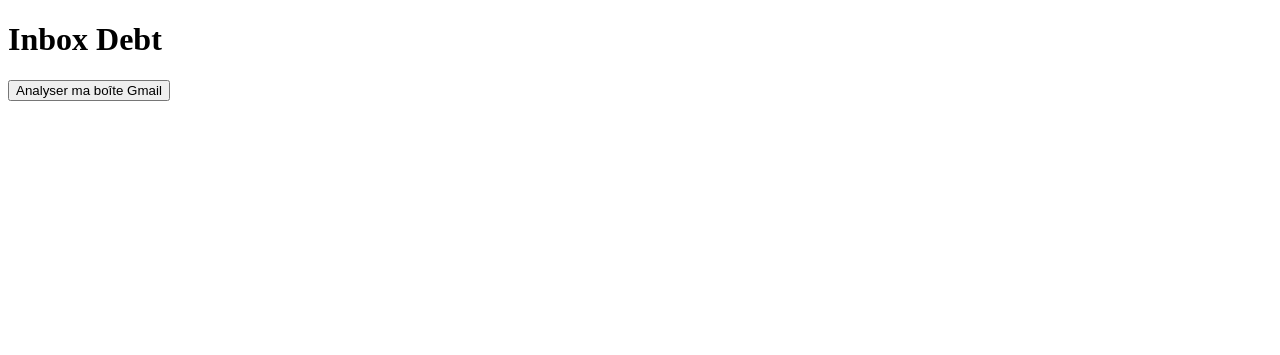
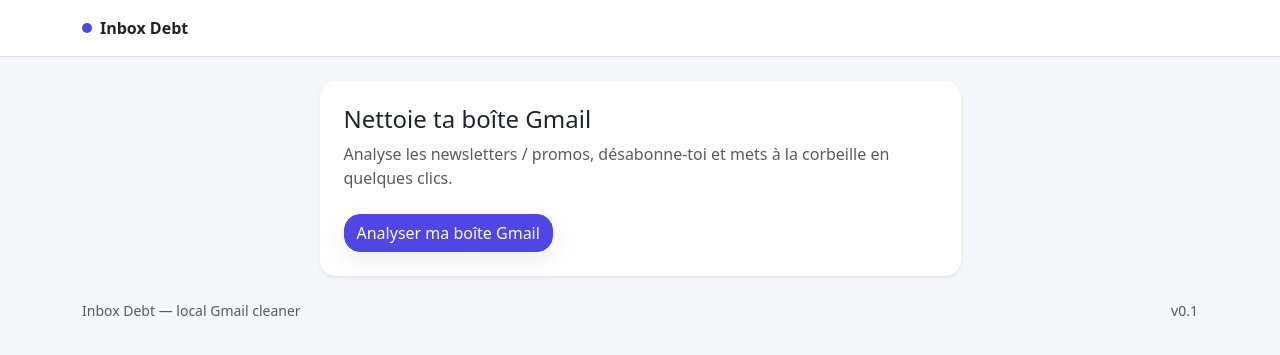
Before and after one commit to maeldolium/inbox_debt, a Flask app: page / in a window 1280 px wide. Shown: the top 355 px of the page. Run offline with Flask 3, Linux system fonts and the light colour scheme.

Commit message:
feat: add loading state, delete confirmation, and basic styling

```diff
--- a/app/app.py
+++ b/app/app.py
@@ -30,17 +30,31 @@ def analyze():
 def delete():
 
     domain = request.form.get("domain")
+    message = None
+    message_type = None
 
-    credentials = auth()
-    service = get_gmail_service(credentials)
+    try:
+        credentials = auth()
+        service = get_gmail_service(credentials)
 
-    results = list_unsubscribe_emails(service)
+        results = list_unsubscribe_emails(service)
 
-    message_ids = results[domain]["message_ids"]
+        message_ids = results[domain]["message_ids"]
+        count = len(message_ids)
 
-    delete_emails(service, message_ids)
+        delete_emails(service, message_ids)
 
-    return render_template("index.html")
+        results = list_unsubscribe_emails(service)
+
+        message = f"✓ {count} mails de {domain} ont été supprimés avec succès"
+        message_type = "success"
+
+    except Exception as e:
+        message = f"✗ Erreur lors de la suppression : {str(e)}"
+        message_type = "error"
+        results = list_unsubscribe_emails(service)
+
+    return render_template("results.html", data=results, message=message, message_type=message_type)
 
 
 if __name__ == "__main__":
--- /dev/null
+++ b/app/static/css/app.css
@@ -0,0 +1,34 @@
+/* Style boutons */
+.btn-app {
+  border-radius: var(--app-radius);
+  box-shadow: var(--app-shadow);
+}
+
+/* Style bouton principal */
+.btn-primary {
+  background-color: var(--app-brand);
+  border-color: var(--app-brand);
+}
+.btn-primary:hover {
+  background-color: transparent;
+  border-color: var(--app-brand-600);
+  color: var(--app-brand-600);
+}
+
+/* Bouton de suppression */
+.btn-delete {
+    background-color: var(--app-delete);
+    border-color: var(--app-delete);
+    color: var(--app-font-white);
+}
+.btn-delete:hover {
+    background-color: transparent;
+    border-color: var(--app-delete);
+    color: var(--app-delete);
+}
+
+/* Cards */
+.card {
+  border-radius: var(--app-radius);
+  box-shadow: var(--app-shadow);
+}
--- /dev/null
+++ b/app/static/css/tokens.css
@@ -0,0 +1,38 @@
+:root {
+  /* Brand */
+  --app-brand: #4f46e5;        /* ta couleur principale */
+  --app-brand-600: #4338ca;
+  --app-bg: #f6f7fb;
+
+  /* Radius / shadow */
+  --app-radius: 1rem;
+  --app-shadow: 0 8px 24px rgba(16, 24, 40, 0.08);
+
+  /* Typography */
+  --app-font: system-ui, -apple-system, Segoe UI, Roboto, Ubuntu, Cantarell, "Helvetica Neue", Arial, "Noto Sans", sans-serif;
+
+  /* Font color */
+  --app-font-white: #fff;
+  --app-font-black: #000;
+
+  /* Delete and errors */
+  --app-delete: #cd2323;
+}
+
+body {
+  font-family: var(--app-font);
+}
+
+/* Background helper */
+.bg-app {
+  background: var(--app-bg);
+}
+
+/* Small brand mark in header */
+.app-mark {
+  width: 10px;
+  height: 10px;
+  border-radius: 999px;
+  background: var(--app-brand);
+  display: inline-block;
+}
--- /dev/null
+++ b/app/templates/base.html
@@ -0,0 +1,52 @@
+<!doctype html>
+<html lang="fr">
+<head>
+  <meta charset="utf-8" />
+  <meta name="viewport" content="width=device-width, initial-scale=1" />
+  <title>{% block title %}Inbox Debt{% endblock %}</title>
+
+  <!-- Bootstrap (CDN) -->
+  <link href="https://cdn.jsdelivr.net/npm/bootstrap@5.3.3/dist/css/bootstrap.min.css" rel="stylesheet">
+
+  <!-- Variables de style et style de l'app -->
+  <link rel="stylesheet" href="{{ url_for('static', filename='css/tokens.css') }}">
+  <link rel="stylesheet" href="{{ url_for('static', filename='css/app.css') }}">
+
+  {% block head %}{% endblock %}
+</head>
+
+<body class="bg-app">
+  <header class="border-bottom bg-white">
+    <div class="container py-3 d-flex align-items-center justify-content-between">
+      <a href="{{ url_for('index') }}" class="text-decoration-none d-flex align-items-center gap-2">
+        <span class="app-mark"></span>
+        <span class="fw-semibold text-dark">Inbox Debt</span>
+      </a>
+
+      {% block header_actions %}{% endblock %}
+    </div>
+  </header>
+
+  <main class="container py-4">
+    {% if message %}
+      <div class="alert {{ 'alert-success' if message_type == 'success' else 'alert-danger' }} shadow-sm" role="alert">
+        {{ message }}
+      </div>
+    {% endif %}
+
+    {% block content %}{% endblock %}
+  </main>
+
+  <footer class="container pb-4 text-muted small">
+    <div class="d-flex justify-content-between align-items-center">
+      <span>Inbox Debt — local Gmail cleaner</span>
+      <span class="text-nowrap">v0.1</span>
+    </div>
+  </footer>
+
+  <!-- Bootstrap JS -->
+  <script src="https://cdn.jsdelivr.net/npm/bootstrap@5.3.3/dist/js/bootstrap.bundle.min.js"></script>
+
+  {% block scripts %}{% endblock %}
+</body>
+</html>
--- a/app/templates/index.html
+++ b/app/templates/index.html
@@ -1,13 +1,43 @@
-<!DOCTYPE html>
-<html>
-<head>
-    <title>Inbox Debt</title>
-</head>
-<body>
-    <h1>Inbox Debt</h1>
+{% extends "base.html" %}
+{% block title %}Inbox Debt — Accueil{% endblock %}
 
-    <form action="/analyze" method="post">
-        <button type="submit">Analyser ma boîte Gmail</button>
-    </form>
-</body>
-</html>
+{% block content %}
+  <div class="row justify-content-center">
+    <div class="col-12 col-lg-7">
+      <div class="card shadow-sm border-0">
+        <div class="card-body p-4">
+          <h1 class="h4 mb-2">Nettoie ta boîte Gmail</h1>
+          <p class="text-muted mb-4">
+            Analyse les newsletters / promos, désabonne-toi et mets à la corbeille en quelques clics.
+          </p>
+
+          <form action="{{ url_for('analyze') }}" method="post" id="analyzeForm">
+            <button type="submit" class="btn btn-primary btn-app">
+              Analyser ma boîte Gmail
+            </button>
+          </form>
+
+          <div id="loading" class="mt-4 d-none">
+            <div class="d-flex align-items-center gap-3">
+              <div class="spinner-border" role="status" aria-hidden="true"></div>
+              <div>
+                <div class="fw-semibold">Analyse en cours…</div>
+                <div class="text-muted small">Ça peut prendre quelques secondes.</div>
+              </div>
+            </div>
+          </div>
+        </div>
+      </div>
+    </div>
+  </div>
+{% endblock %}
+
+{% block scripts %}
+<script>
+  const form = document.getElementById("analyzeForm");
+  const loading = document.getElementById("loading");
+  form.addEventListener("submit", () => {
+    loading.classList.remove("d-none");
+  });
+</script>
+{% endblock %}
```
Also changed, not shown: app/templates/results.html (+44 -17 lines).
